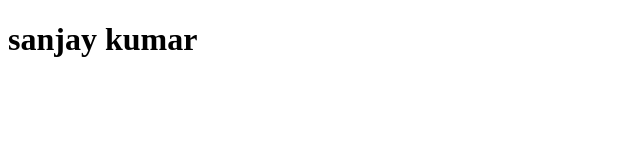
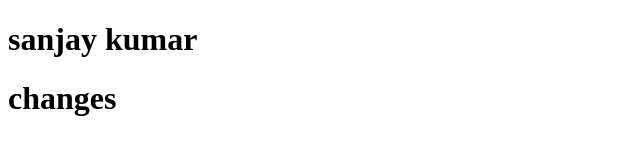
Before and after one commit to Sanjaykumarsk659/samplerepo, a plain HTML site: page index.html in a window 1280 px wide. Shown: the whole page, without its empty margins (0-640 px from the left). Drawn offline with Linux system fonts and the light colour scheme.

Commit message:
added to frontend

```diff
--- a/index.html
+++ b/index.html
@@ -8,5 +8,6 @@
 </head>
 <body>
     <h1>sanjay kumar</h1>
+    <h1>changes</h1>
 </body>
 </html>
```
